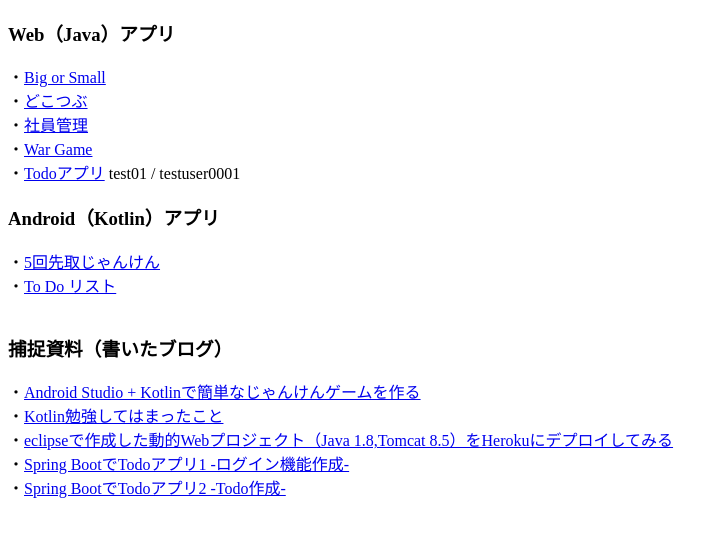
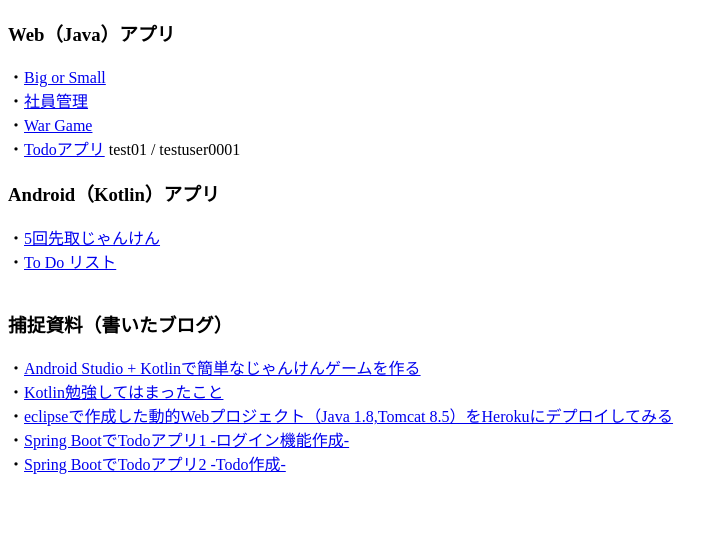
Before and after one commit to n-yata/my-index, a plain HTML site: page index.html in a window 1280 px wide. Shown: the whole page, without its empty margins (0-728 px from the left). Drawn offline with Linux system fonts and the light colour scheme.

Commit message:
削除したアプリリンクの反映

```diff
--- a/index.html
+++ b/index.html
@@ -8,7 +8,7 @@
 <body>
     <h3>Web（Java）アプリ </h3>
     ・<a href="https://bigorsmall-nyata.herokuapp.com/" target="_blank" rel="noopener noreferrer">Big or Small</a><br>
-    ・<a href="https://docotsubu-nyata.herokuapp.com/" target="_blank" rel="noopener noreferrer">どこつぶ</a><br>
+ <!-- ・<a href="https://docotsubu-nyata.herokuapp.com/" target="_blank" rel="noopener noreferrer">どこつぶ</a><br> -->
     ・<a href="https://employeemanager-nyata.herokuapp.com/" target="_blank" rel="noopener noreferrer">社員管理</a><br>
     ・<a href="https://wargame-nyata.herokuapp.com/" target="_blank" rel="noopener noreferrer">War Game</a><br>
     ・<a href="https://todospring-nyata.herokuapp.com/" target="_blank" rel="noopener noreferrer">Todoアプリ</a> test01 / testuser0001<br>
```
